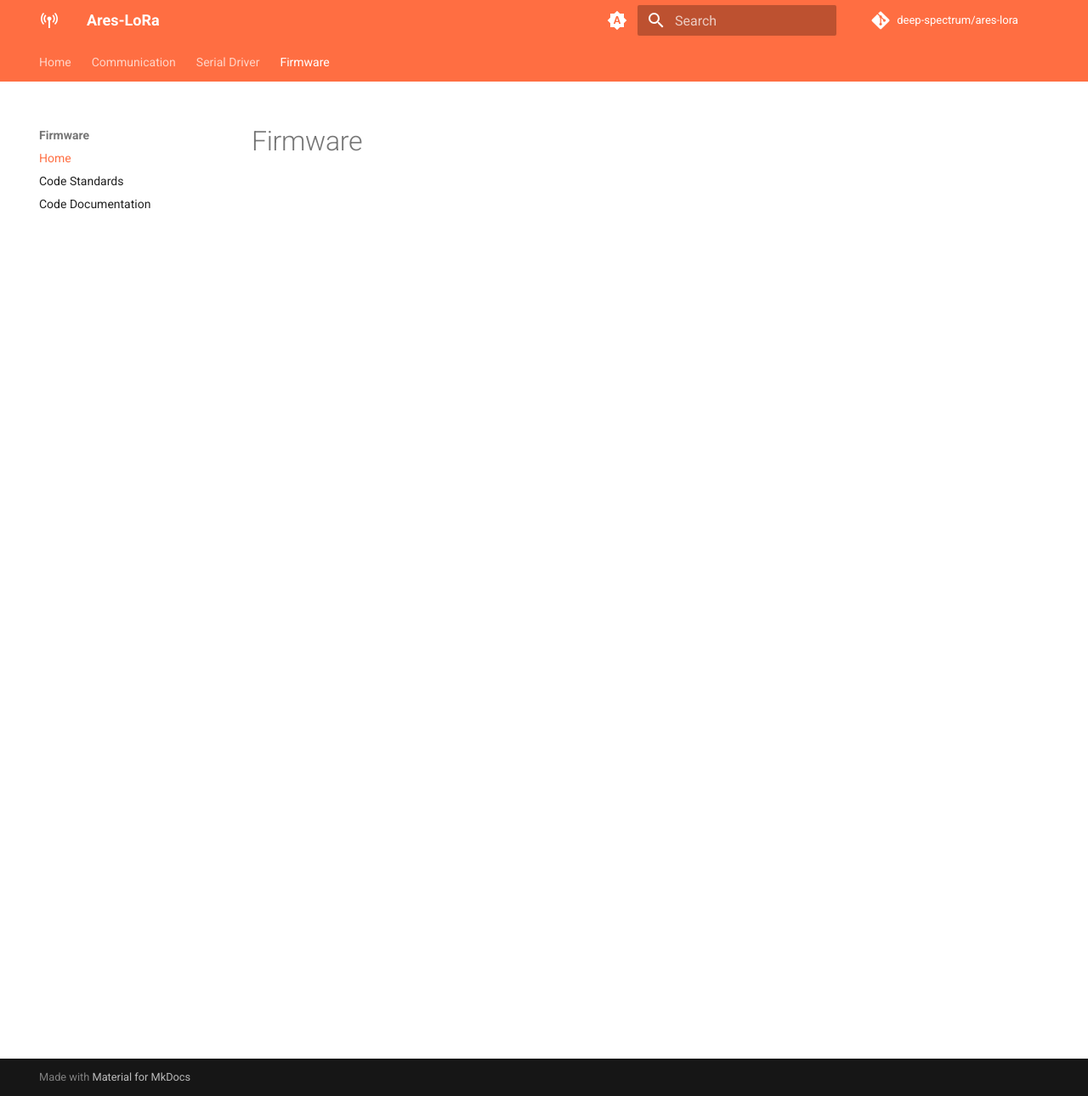
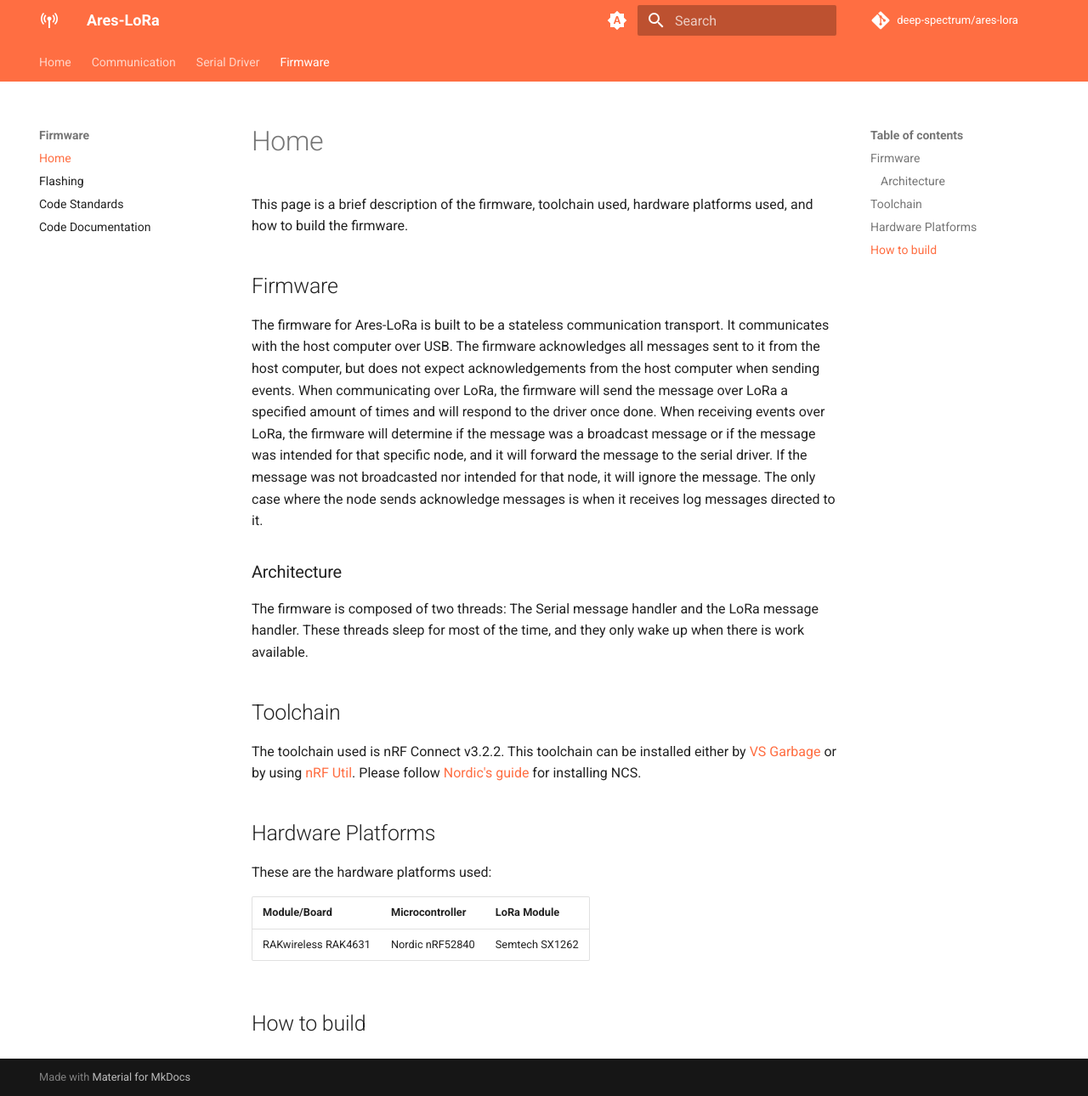
Before and after one commit to deep-spectrum/ares-lora, an MkDocs documentation site: the page built from docs/firmware/index.md, in a window 1280 px wide and 1290 px high. Shown: the whole window at 85% size. Built offline with MkDocs 1.6.1 and Material for MkDocs 9.7.7, drawn with Linux system fonts in a browser that asks for light colours; some web fonts are replaced; comment, search, counter and statistics services are not loaded.

Commit message:
Start writing home page for firmware

```diff
--- a/docs/firmware/index.md
+++ b/docs/firmware/index.md
@@ -1 +1,36 @@
-# Firmware
+This page is a brief description of the firmware, toolchain used, hardware platforms used, and how to build the
+firmware.
+
+## Firmware
+
+The firmware for Ares-LoRa is built to be a stateless communication transport. It communicates with the host computer
+over USB. The firmware acknowledges all messages sent to it from the host computer, but does not expect acknowledgements
+from the host computer when sending events. When communicating over LoRa, the firmware will send the message over LoRa
+a specified amount of times and will respond to the driver once done. When receiving events over LoRa, the firmware
+will determine if the message was a broadcast message or if the message was intended for that specific node, and it
+will forward the message to the serial driver. If the message was not broadcasted nor intended for that node, it will
+ignore the message. The only case where the node sends acknowledge messages is when it receives log messages directed
+to it.
+
+### Architecture
+
+The firmware is composed of two threads: The Serial message handler and the LoRa message handler. These threads
+sleep for most of the time, and they only wake up when there is work available.
+
+## Toolchain
+
+The toolchain used is nRF Connect v3.2.2. This toolchain can be installed either by
+[VS Garbage](https://code.visualstudio.com/){:target="_blank"} or by using
+[nRF Util](https://www.nordicsemi.com/Products/Development-tools/nRF-Util){:target="_blank"}. Please follow
+[Nordic's guide](https://docs.nordicsemi.com/bundle/ncs-latest/page/nrf/installation/install_ncs.html){:target="_blank"}
+for installing NCS.
+
+## Hardware Platforms
+
+These are the hardware platforms used:
+
+| Module/Board        | Microcontroller | LoRa Module    |
+|:--------------------|:----------------|:---------------|
+| RAKwireless RAK4631 | Nordic nRF52840 | Semtech SX1262 |
+
+## How to build
--- a/mkdocs.yml
+++ b/mkdocs.yml
@@ -21,6 +21,7 @@ nav:
           - Code Documentation: 'serial-driver/cpp-api/html/index.html" target="_blank'
   - Firmware:
       - Home: firmware/index.md
+      - Flashing: firmware/flashing.md
       - Code Standards: firmware/standards.md
       - Code Documentation: 'firmware/firmware-docs/html/index.html" target="_blank'
 
```
Also changed, not shown: docs/firmware/flashing.md (added).
